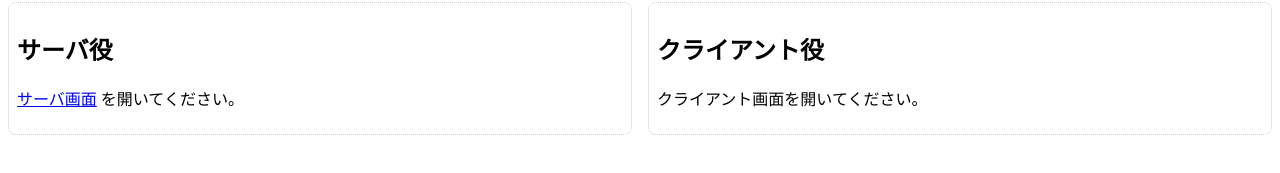
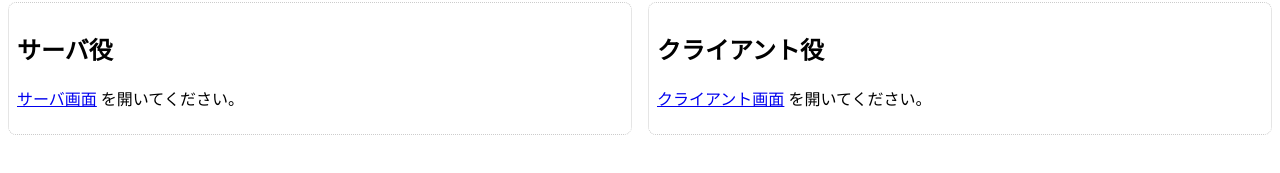
Before and after one commit to kazumatu981/password-demo, a website built with webpack: page static/index.html in a window 1280 px wide. Shown: the part 287-460 px from the top of the page. Built offline with nearby package versions, Linux system fonts and the light colour scheme.

Commit message:
クライアントのリンクを追加

```diff
--- a/static/index.html
+++ b/static/index.html
@@ -34,7 +34,10 @@
                 </section>
                 <section class="role-item">
                     <h2>クライアント役</h2>
-                    <p>クライアント画面を開いてください。</p>
+                    <p>
+                        <a href="./client.html">クライアント画面</a>
+                        を開いてください。
+                    </p>
                 </section>
             </div>
         </main>
```
